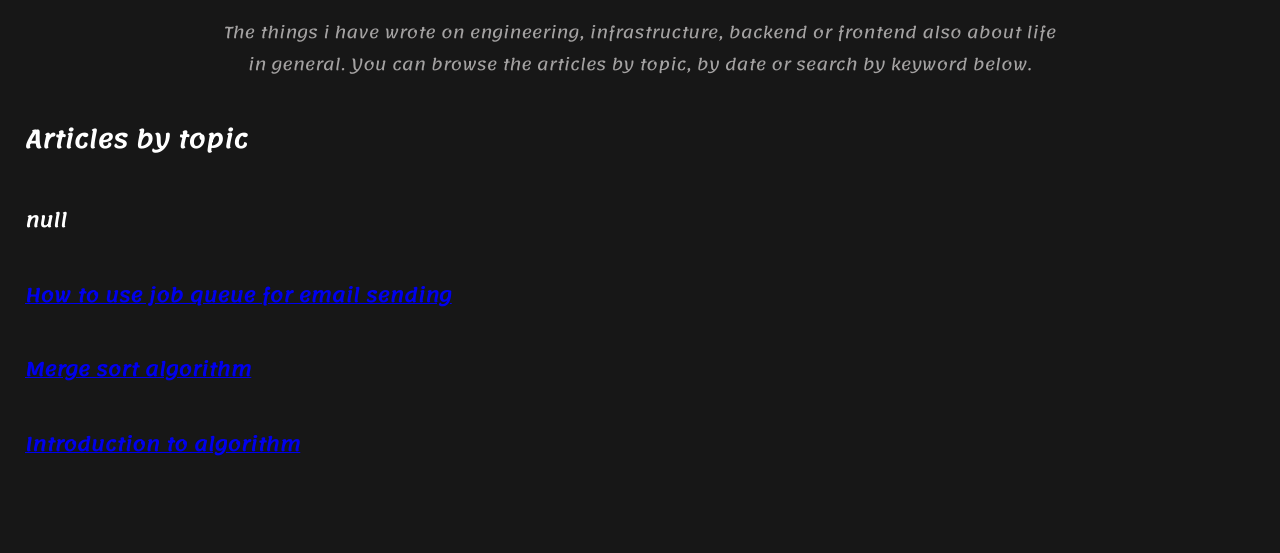
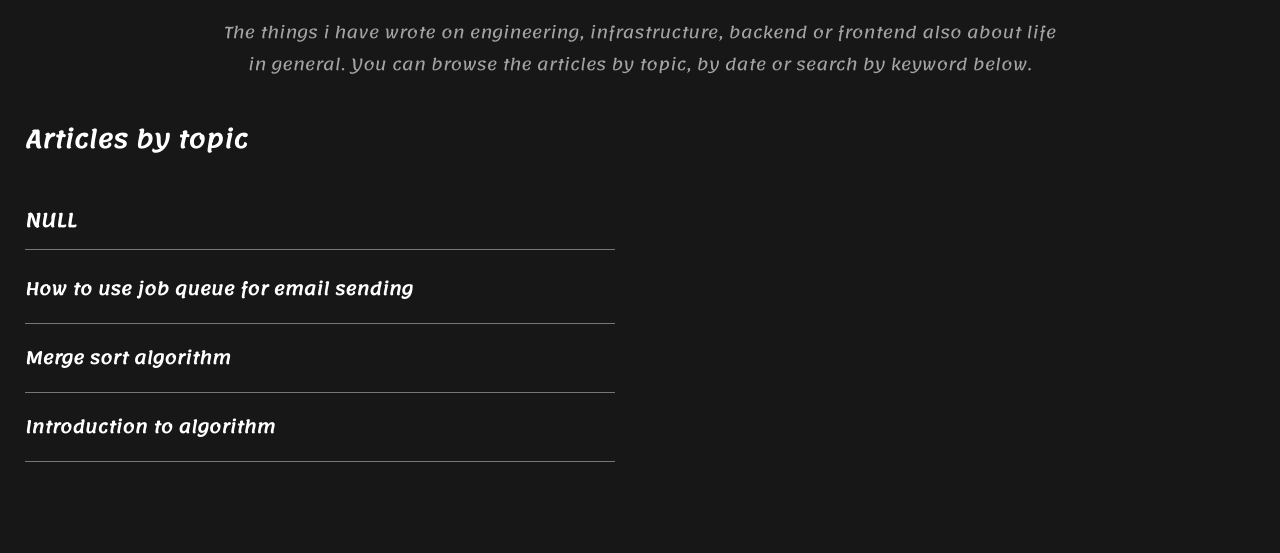
Before and after one commit to niemet0502/mariusniemet.me, a Gatsby site: page /writings in a window 1280 px wide. Shown: the part 247-800 px from the top of the page. Built offline with nearby package versions, Linux system fonts and the light colour scheme; Gatsby itself is replaced by a stand-in of ours.

```diff
--- a/src/pages/writings.js
+++ b/src/pages/writings.js
@@ -24,8 +24,6 @@
 
     return collection;
   }, [posts]);
-
-  console.log(postsbytopic);
 
   return (
     <Layout>
--- a/src/styles/style.css
+++ b/src/styles/style.css
@@ -189,12 +189,15 @@
 .featured-blog-post {
   margin-top: 50px;
 }
-
-.featured-blog-post .blog-post {
+.blog-post a {
+  color: white;
+  text-decoration: none;
+}
+.blog-post {
   border-bottom: 1px solid rgb(118, 118, 116);
 }
 
-.featured-blog-post .blog-post h3 {
+ .blog-post h3 {
   font-size: 17px;
 }
 
@@ -509,6 +512,10 @@
 
 }
 
+.flex.articles{
+  gap: 4%;
+}
+
 .project h3 {
   margin: 0px;
   padding-bottom: 5px;
@@ -525,3 +532,27 @@
   text-decoration: underline;
 
 }
+
+/** writings page **/
+.articles {
+  flex-wrap: wrap;
+}
+
+.article-container {
+  flex-basis: 48%;
+  flex-grow: 0;
+}
+
+.section-title {
+  text-transform: uppercase;
+  padding-bottom: 10px;
+  margin-bottom: 5px;
+  border-bottom: 1px solid rgb(118, 118, 116);
+}
+
+.blog-post a:hover{
+  text-decoration: underline;
+}
+/* .article-container h3 {
+  margin: 10px;
+} */
```
Also changed, not shown: src/pages/index.js (+31 -20 lines).
